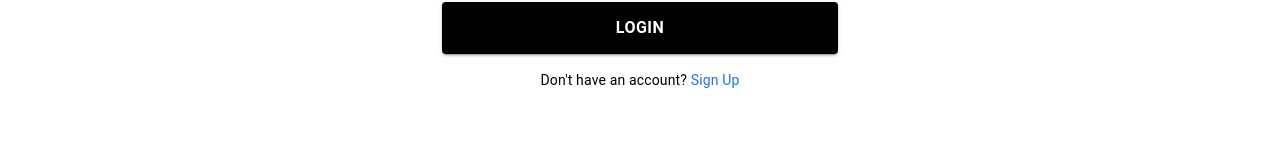
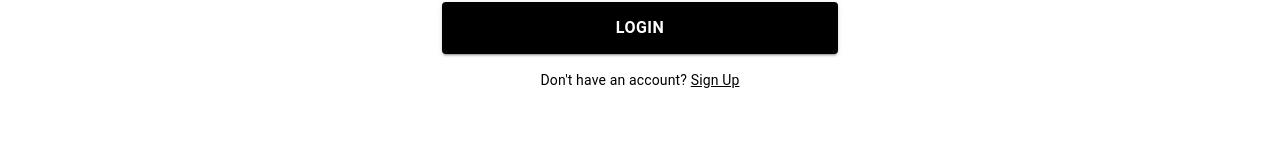
Before and after one commit to thanhannguyxn/smart-ride, a React (Create React App) app: page /login in a window 1280 px wide. Shown: the part 533-695 px from the top of the page. Built offline with nearby package versions, Linux system fonts and the light colour scheme.

Commit message:
Feature Update

```diff
--- a/src/pages/Login.js
+++ b/src/pages/Login.js
@@ -75,7 +75,7 @@ const Login = () => {
 
         <Typography variant="body2" sx={{ mt: 2 }}>
           Don't have an account?{" "}
-          <Link href="/signup" underline="hover">
+          <Link href="/signup" underline="default" color="black">
             Sign Up
           </Link>
         </Typography>
--- a/src/pages/SignUp.js
+++ b/src/pages/SignUp.js
@@ -143,7 +143,7 @@ const SignUp = () => {
 
       <Typography variant="body2" sx={{ mt: 2 }}>
         Already have an account?{" "}
-        <Link href="/login" underline="hover">
+        <Link href="/login" underline="default" color="black">
           Login
         </Link>
       </Typography>
```
